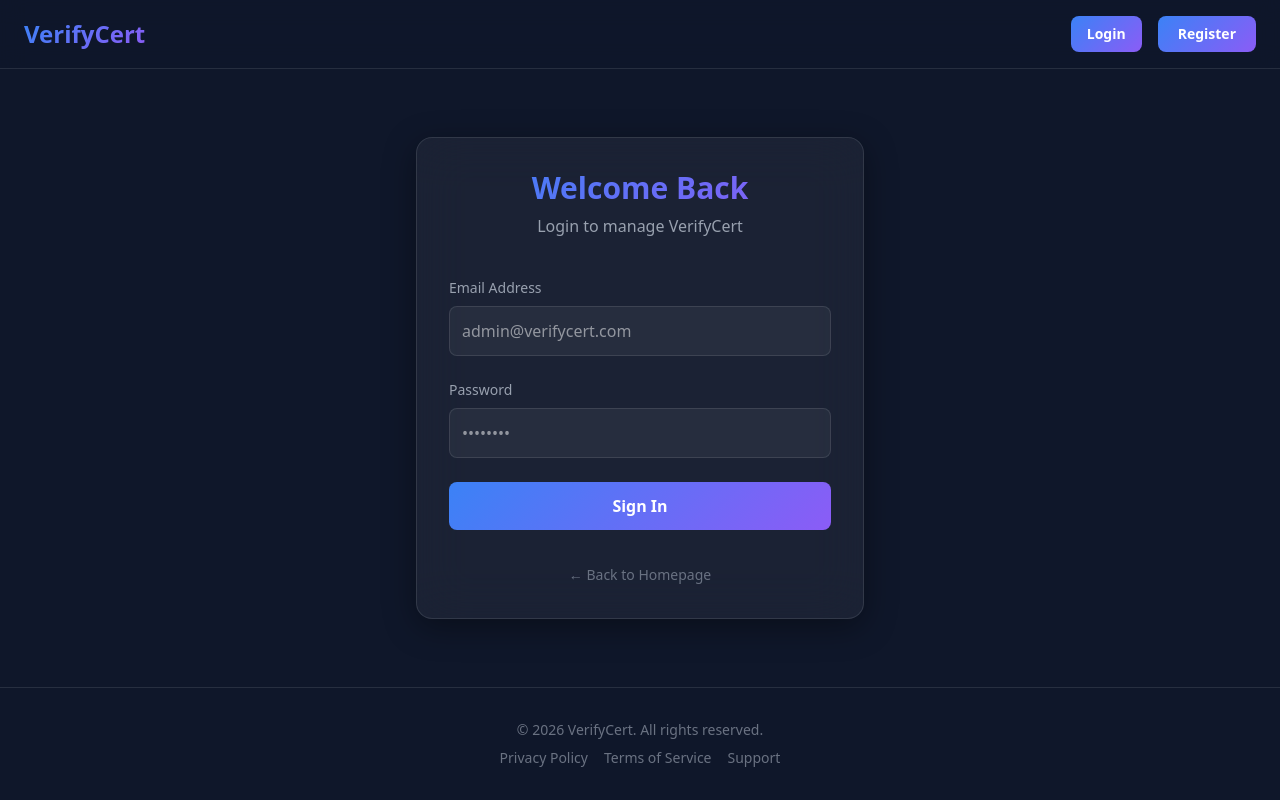
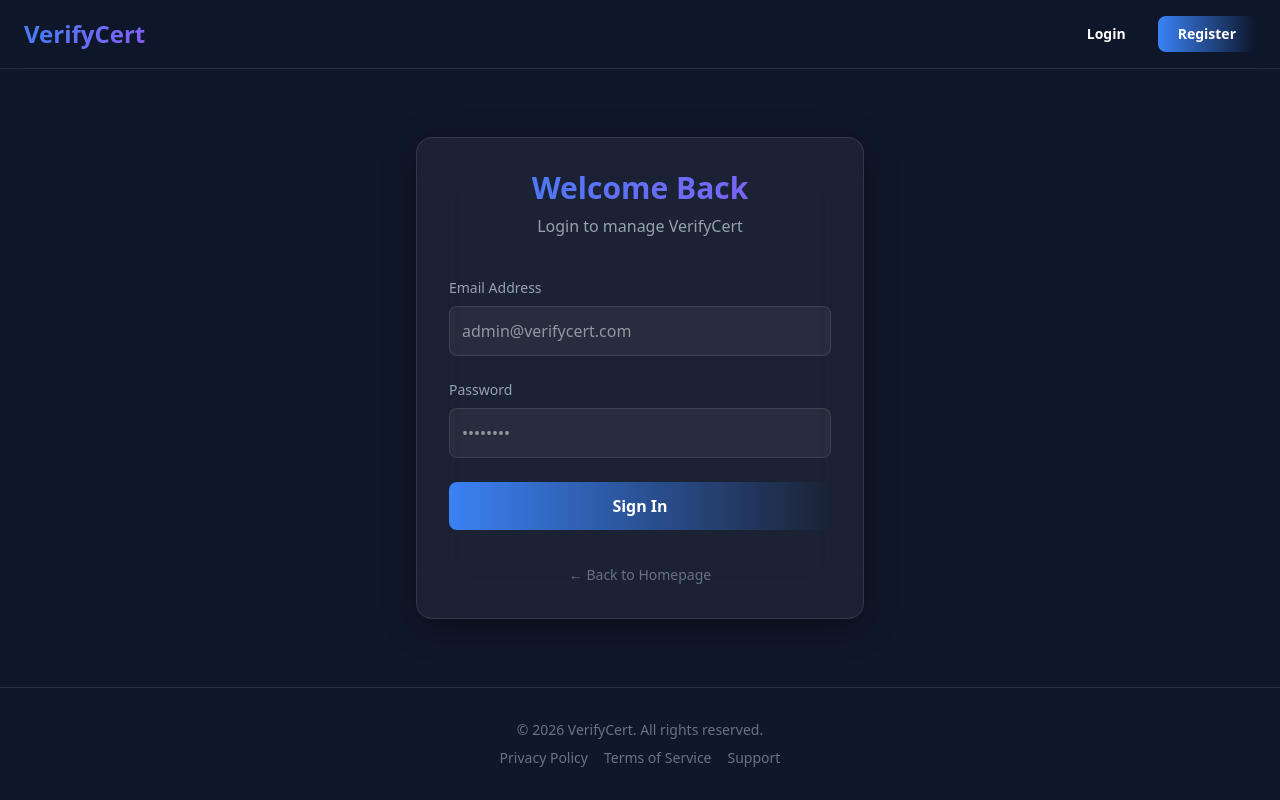
Before and after one commit to Adarsh-MG101/VerifyCert1, a Next.js app in the folder client/: page /login in a window 1280 px wide. Built offline with nearby package versions, Linux system fonts and the light colour scheme.

Commit message:
minor template ui change

```diff
--- a/client/src/app/dashboard/templates/page.js
+++ b/client/src/app/dashboard/templates/page.js
@@ -156,20 +156,20 @@ export default function TemplatesPage() {
                                     <span className="text-[10px] uppercase font-bold tracking-widest text-gray-500">No Preview</span>
                                 </div>
                             )}
-                            <div className="absolute inset-0 bg-gradient-to-t from-slate-950/80 to-transparent opacity-0 group-hover:opacity-100 transition-opacity flex items-end p-4">
+                            <div className="absolute inset-0 bg-linear-to-t from-slate-950/80 to-transparent opacity-0 group-hover:opacity-100 transition-opacity flex items-end p-4">
                                 <span className="text-[10px] text-white/70 font-medium">Click generate to use this template</span>
                             </div>
                         </div>
 
-                        <div className="flex justify-between items-start mb-3">
+                        <div className="flex justify-between items-center mb-4">
                             <h3 className="font-bold text-lg group-hover:text-primary transition-colors line-clamp-1">{t.name}</h3>
-                            <button
+                            <Button
                                 onClick={() => handleDelete(t._id)}
-                                className="text-gray-500 hover:text-red-500 transition-colors p-1"
-                                title="Delete Template"
+                                variant="danger"
+                                className="text-[10px] py-1 px-3 font-bold uppercase tracking-wider h-auto shadow-lg shadow-red-900/20"
                             >
-                                🗑️
-                            </button>
+                                Delete
+                            </Button>
                         </div>
 
                         <div className="mb-6 flex-1">
@@ -190,7 +190,7 @@ export default function TemplatesPage() {
                             <span className="text-[10px] text-gray-500 font-mono italic">
                                 {new Date(t.createdAt).toLocaleDateString()}
                             </span>
-                            <span className="text-[10px] bg-green-500/10 text-green-500 px-2 py-0.5 rounded-full uppercase font-bold text-[9px]">Live</span>
+                            <span className="text-[10px] bg-green-500/10 text-green-500 px-2 py-0.5 rounded-full uppercase font-bold">Live</span>
                         </div>
                     </Card>
                 ))}
--- a/client/src/app/globals.css
+++ b/client/src/app/globals.css
@@ -20,12 +20,6 @@
 @layer components {
   .btn {
     @apply px-6 py-3 rounded-lg font-semibold transition-all duration-200 cursor-pointer hover:-translate-y-0.5 active:translate-y-0;
-    background: var(--background-image-primary-gradient);
-    color: white;
-  }
-
-  .btn:hover {
-    box-shadow: 0 4px 12px rgba(59, 130, 246, 0.5);
   }
 
   .btn-outline {
--- a/client/src/components/Button.js
+++ b/client/src/components/Button.js
@@ -1,12 +1,12 @@
 import React from 'react';
 
 const Button = ({ children, onClick, type = "button", variant = "primary", className = "", disabled, ...props }) => {
-    const baseStyles = "btn";
+    const baseStyles = "btn flex items-center justify-center";
     const variants = {
-        primary: "",
-        outline: "btn-outline",
-        ghost: "bg-transparent hover:bg-white/5 border-none",
-        danger: "bg-red-500 hover:bg-red-600 border-none",
+        primary: "bg-linear-to-r from-primary to-accent border-none text-white",
+        outline: "btn-outline border border-primary text-primary hover:bg-primary/10",
+        ghost: "bg-transparent hover:bg-white/5 border-none text-white",
+        danger: "bg-red-600 hover:bg-red-700 border-none text-white",
     };
 
     const disabledStyles = "opacity-50 grayscale cursor-not-allowed pointer-events-none transform-none shadow-none";
```
